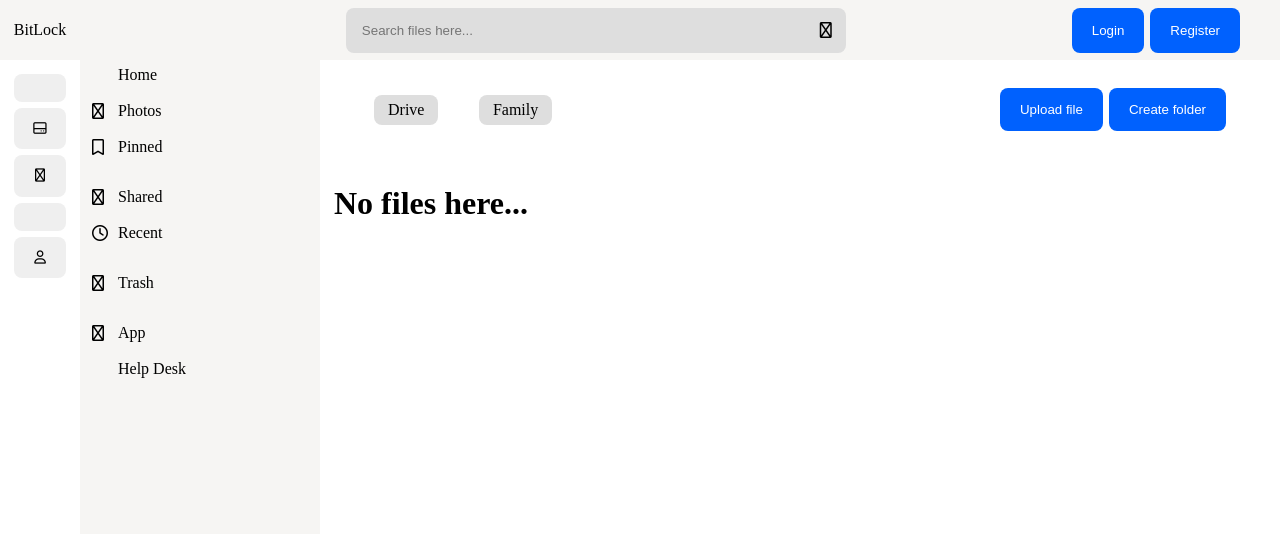
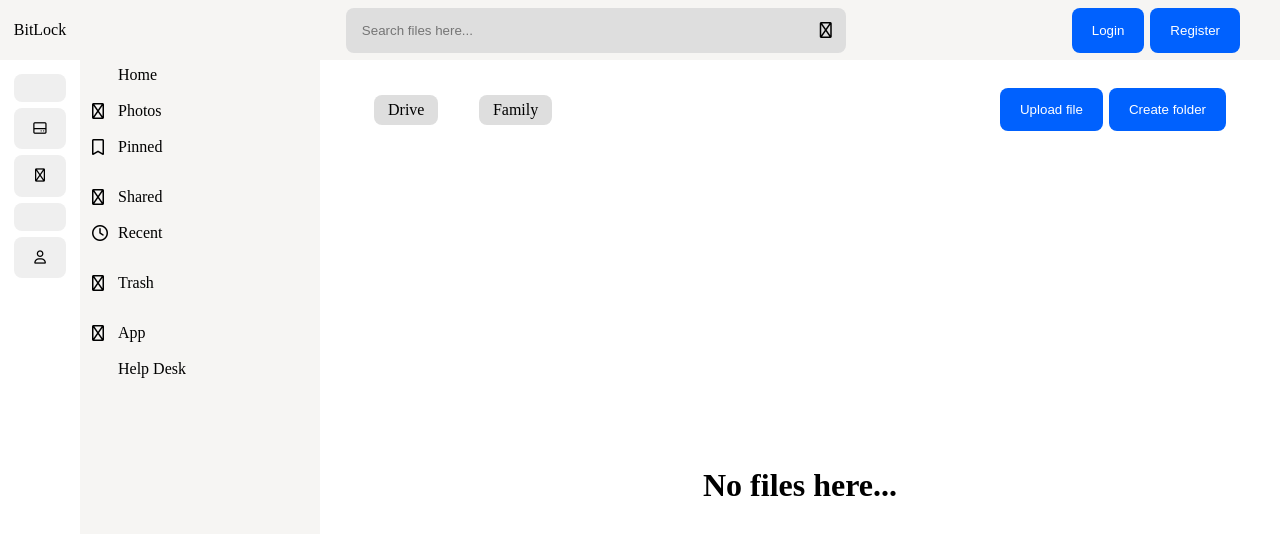
Before and after one commit to holestorage/client-legacy, a React (Create React App) app: page /app in a window 1280 px wide. Shown: the top 534 px of the page. Built offline with nearby package versions, Linux system fonts and the light colour scheme.

Commit message:
fix: fallback display

```diff
--- a/src/components/pages/fallback/fallback.module.css
+++ b/src/components/pages/fallback/fallback.module.css
@@ -1,3 +1,5 @@
 .container {
-
+    display: flex;
+    justify-content: center;
+    align-items: center;
 }
--- a/src/components/ui/container/container.module.css
+++ b/src/components/ui/container/container.module.css
@@ -1,6 +1,9 @@
 .container {
+    height: 100%;
+
     display: grid;
     gap: var(--theme-value-padding-large);
+    align-items: start;
 
     padding: var(--theme-value-padding-main);
 }
```
